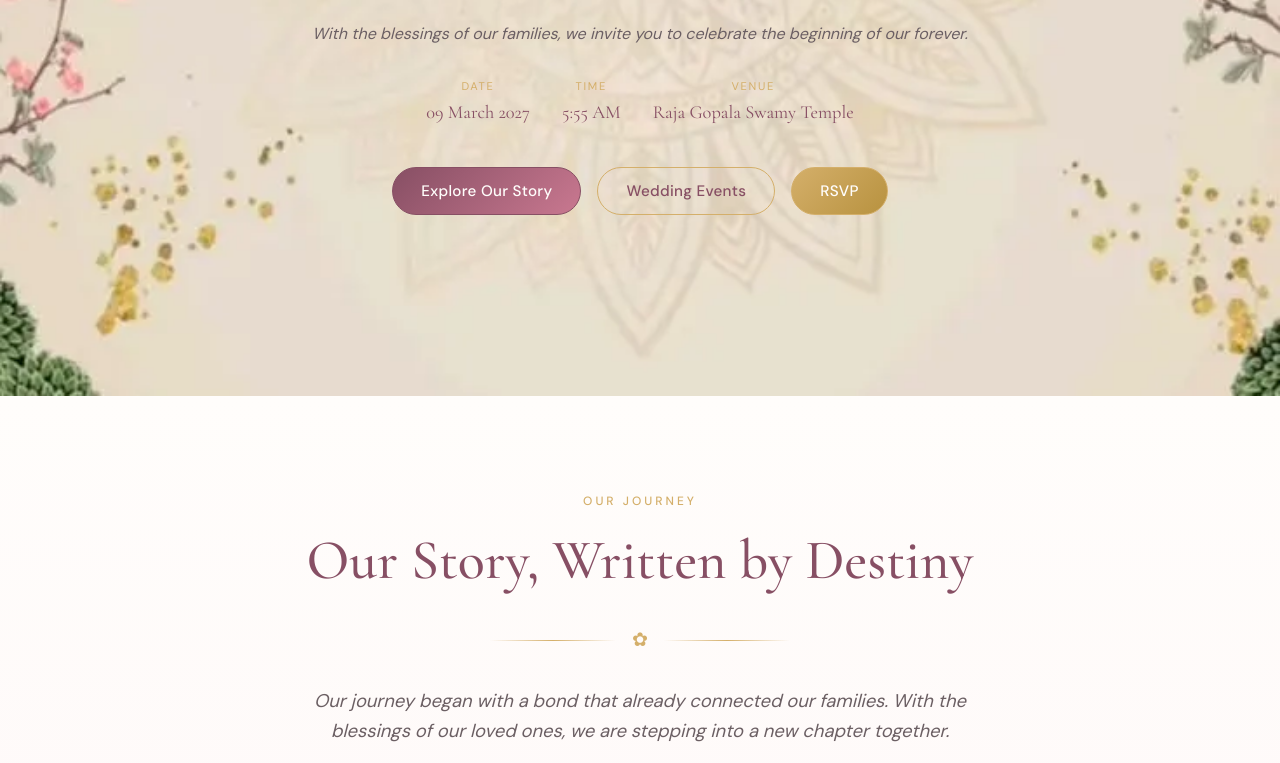
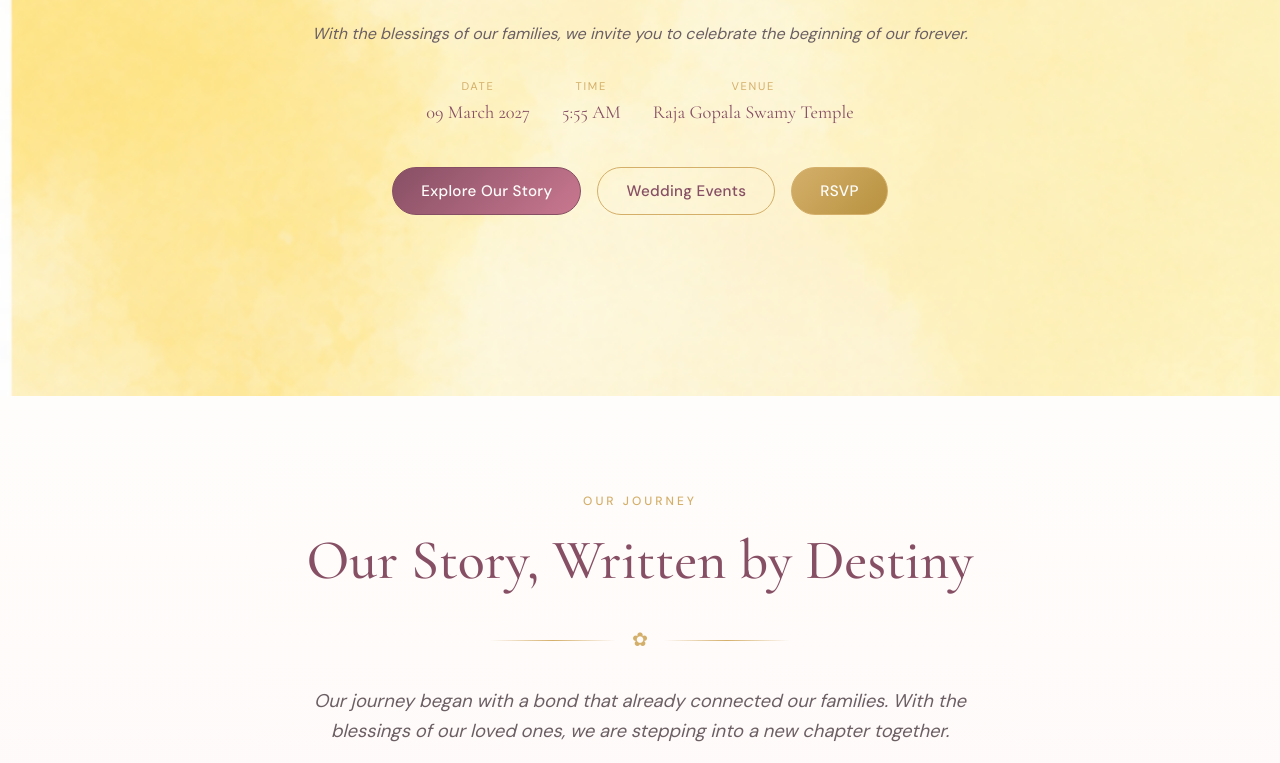
Before and after one commit to Mounika3339/Wedding-Hindus, a plain HTML site: page index.html in a window 1280 px wide. Shown: the part 404-1167 px from the top of the page. Drawn offline with nearby package versions, Linux system fonts and the light colour scheme.

Commit message:
Update index.html

```diff
--- a/index.html
+++ b/index.html
@@ -388,7 +388,7 @@
   justify-content: center;
   position: relative;
   overflow: hidden;
-  background: url('home-bg.webp') center center / cover no-repeat;
+  background: url('home-bg.png') center center / cover no-repeat;
 }
 
 .hero-decorations {
```
